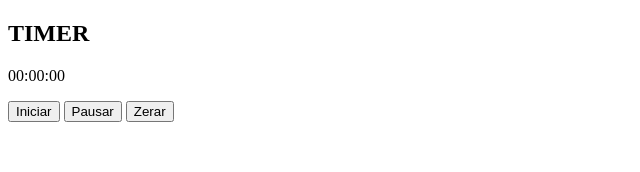
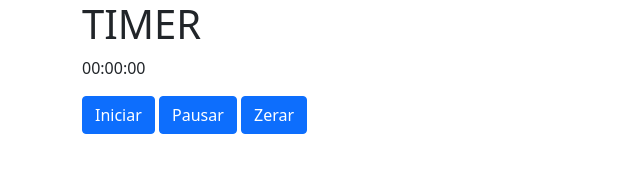
Before and after one commit to Wanderson-rpf/Exercicios_JavaScript, a plain HTML site: page Timer/index.html in a window 1280 px wide. Shown: the whole page, without its empty margins (0-640 px from the left). Drawn offline with nearby package versions, Linux system fonts and the light colour scheme.

Commit message:
Adicionando bootstrap ao html

```diff
--- a/Timer/index.html
+++ b/Timer/index.html
@@ -4,6 +4,7 @@
     <meta charset="UTF-8">
     <meta http-equiv="X-UA-Compatible" content="IE=edge">
     <meta name="viewport" content="width=device-width, initial-scale=1.0">
+    <link href="https://cdn.jsdelivr.net/npm/bootstrap@5.1.3/dist/css/bootstrap.min.css" rel="stylesheet" integrity="sha384-1BmE4kWBq78iYhFldvKuhfTAU6auU8tT94WrHftjDbrCEXSU1oBoqyl2QvZ6jIW3" crossorigin="anonymous">
     <link rel="stylesheet" href="./assets/css/style.css">
     <title>Timer</title>
 </head>
@@ -12,9 +13,9 @@
         <h1>TIMER</h1>
         <p class="relogio">00:00:00</p>
         <div class="painel">
-            <button class="iniciar">Iniciar</button>
-            <button class="pausar">Pausar</button>
-            <button class="zerar">Zerar</button>
+            <button class="btn btn-primary">Iniciar</button>
+            <button class="btn btn-primary">Pausar</button>
+            <button class="btn btn-primary">Zerar</button>
         </div>
     </section>
 
```
